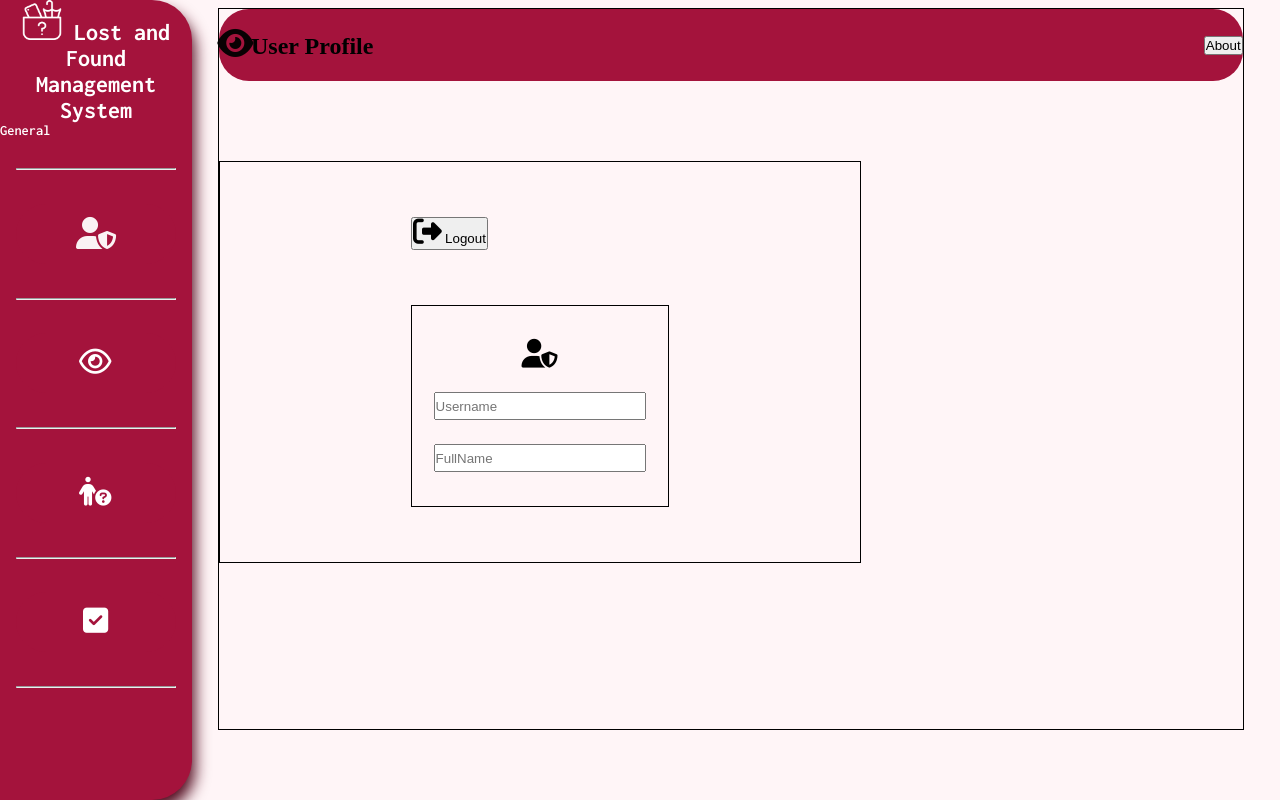
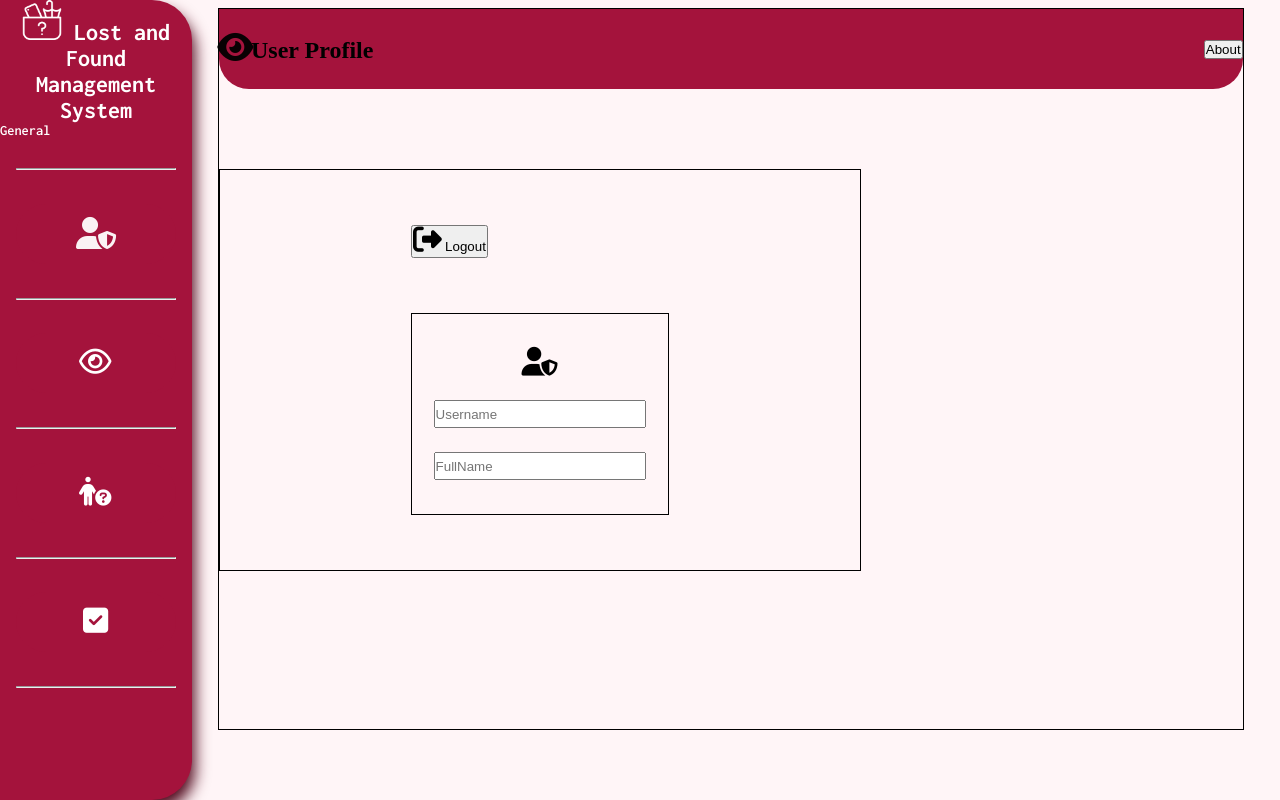
Before and after one commit to MarkRyuo/Lost-And-Found-Management-System, a PHP site: page /User-Profile/userProfile.html in a window 1280 px wide. Run offline with PHP 8.4, Linux system fonts and the light colour scheme.

Commit message:
update here

```diff
--- a/User-Profile/Userprofile.css
+++ b/User-Profile/Userprofile.css
@@ -11,7 +11,7 @@
 }
 
 
-/* Main */
+/* main-User*/
 
 .main-User {
   display: flex;
@@ -34,9 +34,10 @@
   justify-content: space-between;
   flex-wrap: wrap;
 
-  height: 9vh;
+  height: 10vh;
   background-color: var(--bg-color-nav);
-  border-radius: 30px;
+  border-bottom-left-radius: 30px;
+  border-bottom-right-radius: 30px;
 
 }
 
```
